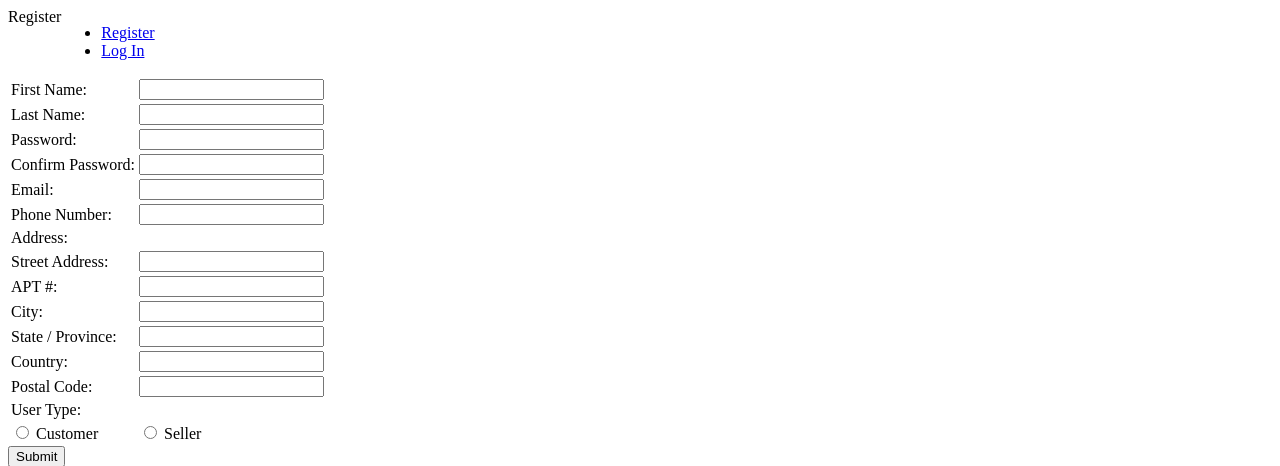
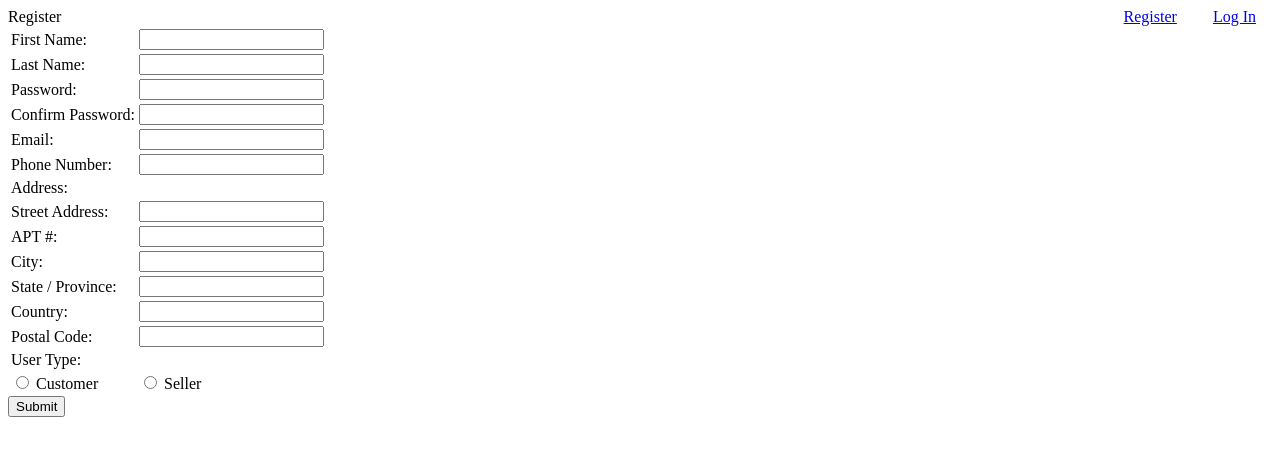
Before and after one commit to cameronheard/COSC-471, a PHP site: template src/templates/auth/register.php in a window 1280 px wide. Shown: the top 466 px of the page. Run offline with PHP 8.4, Linux system fonts and the light colour scheme; the template is opened without the code that fills it, so the values that code supplies are empty.

Commit message:
Changed navbar to use flex layout
This will hopefully help make the navbar look a bit more, well, modern.

```diff
--- a/src/templates/navbar.php
+++ b/src/templates/navbar.php
@@ -1,11 +1,11 @@
 <nav class="topnav">
-    <?= $title ?>
-    <ul style="list">
+    <span id="title"><?= htmlspecialchars($title) ?></span>
+    <div id="auth_links">
         <?php if (!isset($_SESSION["user"])): ?>
-        <li><a href="/index.php/register">Register</a></li>
-        <li><a href="/index.php/login">Log In</a></li>
+            <a class="auth_link" href="/index.php/register">Register</a>
+            <a class="auth_link" href="/index.php/login">Log In</a>
         <?php else: ?>
-        <li><a href="/index.php/logout">Log Out</a></li>
+            <a class="auth_link" href="/index.php/logout">Log Out</a>
         <?php endif; ?>
-    </ul>
+    </div>
 </nav>
```
